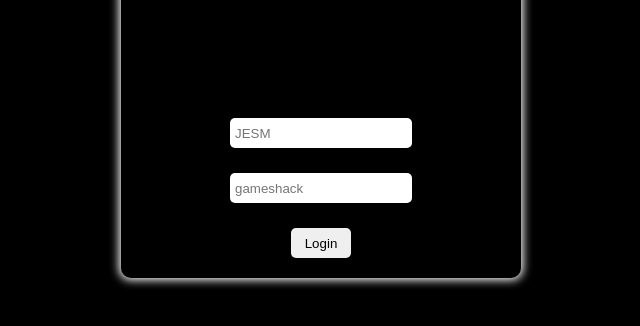
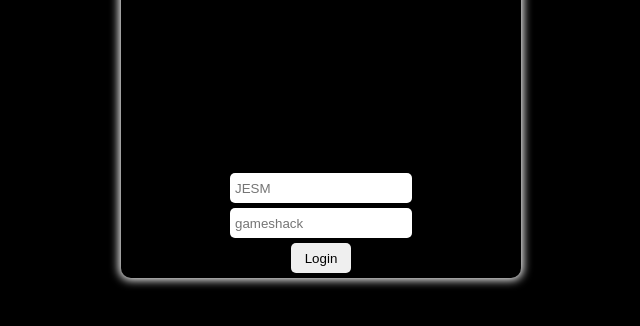
Before and after one commit to estebangt1029/juegoshackeados, a plain HTML site: page index.html in a window 1280 px wide. Shown: the part 372-698 px from the top of the page, without its empty margins (319-959 px from the left). Drawn offline with Linux system fonts and the light colour scheme.

Commit message:
sada commit

```diff
--- a/style.css
+++ b/style.css
@@ -6,7 +6,7 @@
 /* login */
 .containerlogin{
     width: 100vw;
-    height: 100vh;
+    min-height: 100vh;
     display: flex;
     justify-content: center;
     align-items: center;
@@ -15,13 +15,13 @@
 .conlogin{
     position: absolute;
     background-color: rgba(0, 0, 0, 0.178);
-    min-width: 200px;
-    min-height: 400px;
+    min-width: 70%;
+    min-height: 55%;
     display: flex;
     flex-direction: column;
     justify-content: center;
     align-items: center;
-    gap: 15px;
+    gap: 10px;
     border-radius: 10px;
     border:none;
     overflow: hidden;
@@ -77,8 +77,8 @@
     flex-direction: column;
     justify-content: center;
     align-items: center;
-    gap: 25px;
-    bottom:20px;
+    gap: 5px;
+    bottom:5px;
 }
 
 /* nav */
```
